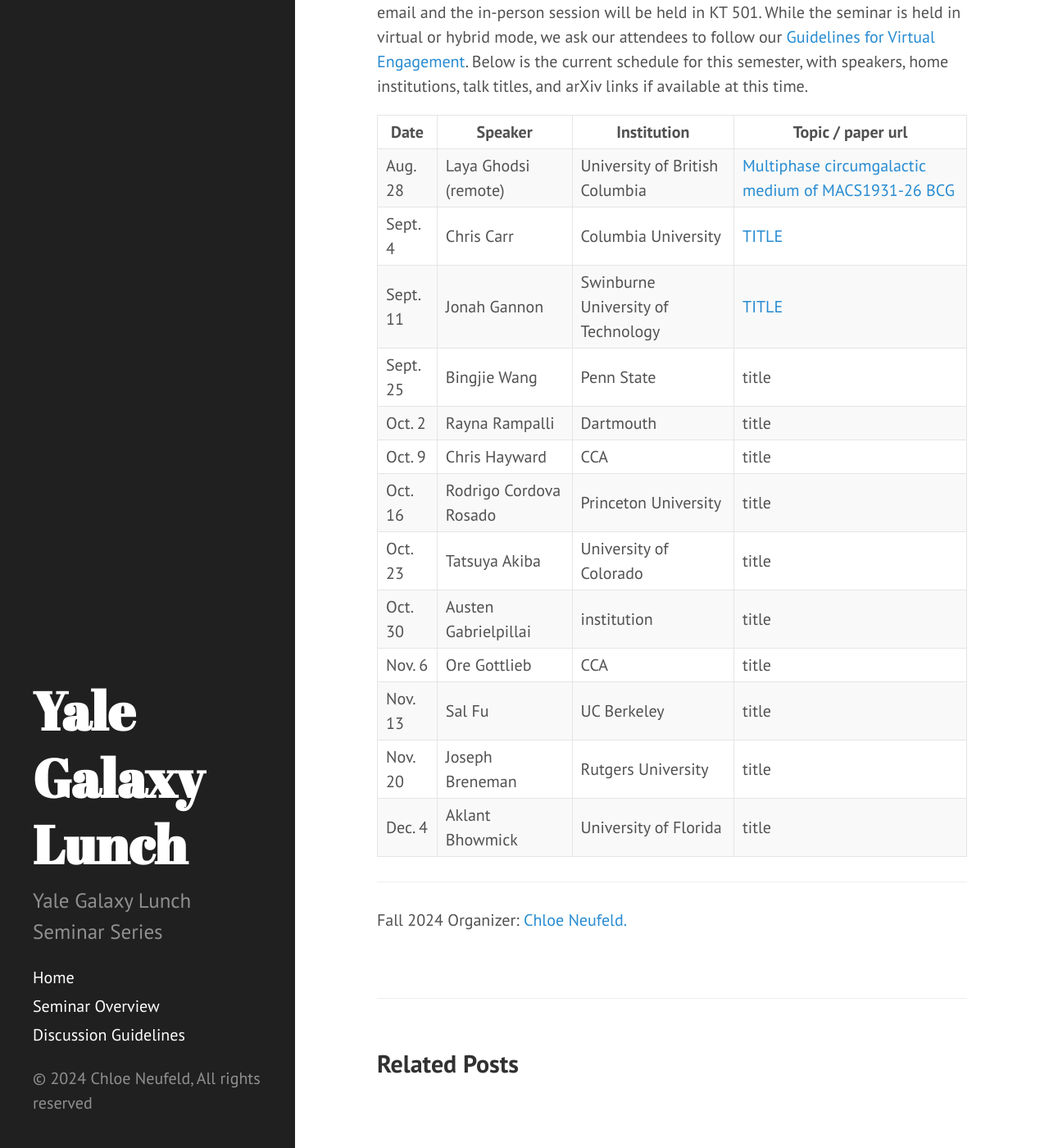
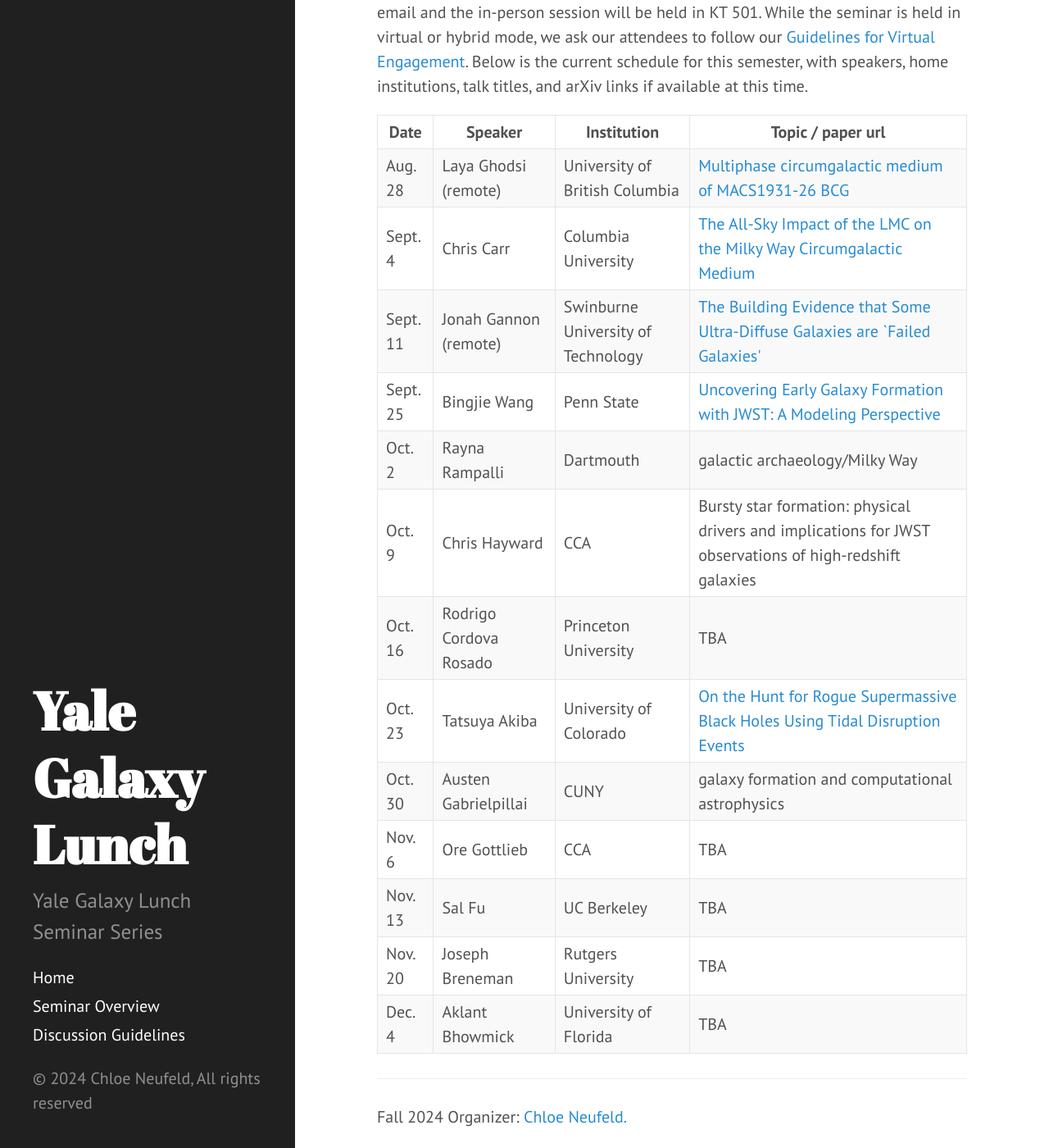
Before and after one commit to yalegalaxylunch/yalegalaxylunch.github.io, a Jekyll site: the page built from _posts/2024-08-01-fallschedule.md, in a window 1280 px wide and 1400 px high, scrolled down 240 px. Shown: the whole window at 82% size. Built offline with Jekyll 4.4.1, drawn with Linux system fonts in a browser that asks for light colours.

Commit message:
adding schedule

```diff
--- a/_posts/2024-08-01-fallschedule.md
+++ b/_posts/2024-08-01-fallschedule.md
@@ -25,73 +25,73 @@
       <td>Sept. 4</td>
       <td>Chris Carr</td>
       <td>Columbia University</td>
-      <td><a href="">TITLE</a></td>
+      <td><a href="https://arxiv.org/abs/2408.10358">The All-Sky Impact of the LMC on the Milky Way Circumgalactic Medium</a></td>
     </tr>
     <tr>
       <td>Sept. 11</td>
-      <td>Jonah Gannon</td>
+      <td>Jonah Gannon (remote)</td>
       <td>Swinburne University of Technology</td>
-      <td><a href="">TITLE</a></td>
+      <td><a href="https://arxiv.org/abs/2405.09104">The Building Evidence that Some Ultra-Diffuse Galaxies are `Failed Galaxies'</a></td>
     </tr>
     <tr>
       <td>Sept. 25</td>
       <td>Bingjie Wang</td>
       <td>Penn State</td>
-      <td>title</td>
+      <td><a href="https://arxiv.org/abs/2405.01473">Uncovering Early Galaxy Formation with JWST: A Modeling Perspective</a></td>
     </tr>
     <tr>
       <td>Oct. 2</td>
       <td>Rayna Rampalli</td>
       <td>Dartmouth</td>
-      <td>title</td>
+      <td> galactic archaeology/Milky Way </td>
     </tr>
     <tr>
       <td>Oct. 9</td>
       <td>Chris Hayward</td>
       <td>CCA</td>
-      <td>title</td>
+      <td>Bursty star formation: physical drivers and implications for JWST observations of high-redshift galaxies</td>
     </tr>
     <tr>
       <td>Oct. 16</td>
       <td>Rodrigo Cordova Rosado</td>
       <td>Princeton University</td>
-      <td>title</td>
+      <td>TBA</td>
     </tr>
     <tr>
       <td>Oct. 23</td>
       <td>Tatsuya Akiba</td>
       <td>University of Colorado</td>
-      <td>title</td>
+      <td><a href="https://arxiv.org/abs/2404.04296">On the Hunt for Rogue Supermassive Black Holes Using Tidal Disruption Events</a></td>
     </tr>
     <tr>
       <td>Oct. 30</td>
       <td>Austen Gabrielpillai</td>
-      <td>institution</td>
-      <td>title</td>
+      <td>CUNY</td>
+      <td> galaxy formation and computational astrophysics </td>
     </tr>
     <tr>
       <td>Nov. 6</td>
       <td>Ore Gottlieb</td>
       <td>CCA</td>
-      <td>title</td>
+      <td>TBA</td>
     </tr>
     <tr>
       <td>Nov. 13</td>
       <td>Sal Fu</td>
       <td>UC Berkeley</td>
-      <td>title</td>
+      <td>TBA</td>
     </tr>
     <tr>
       <td>Nov. 20</td>
       <td>Joseph Breneman</td>
       <td>Rutgers University</td>
-      <td>title</td>
+      <td>TBA</td>
     </tr>
     <tr>
       <td>Dec. 4</td>
       <td>Aklant Bhowmick</td>
       <td>University of Florida</td>
-      <td>title</td>
+      <td>TBA</td>
     </tr>
   </tbody>
 </table>
```
